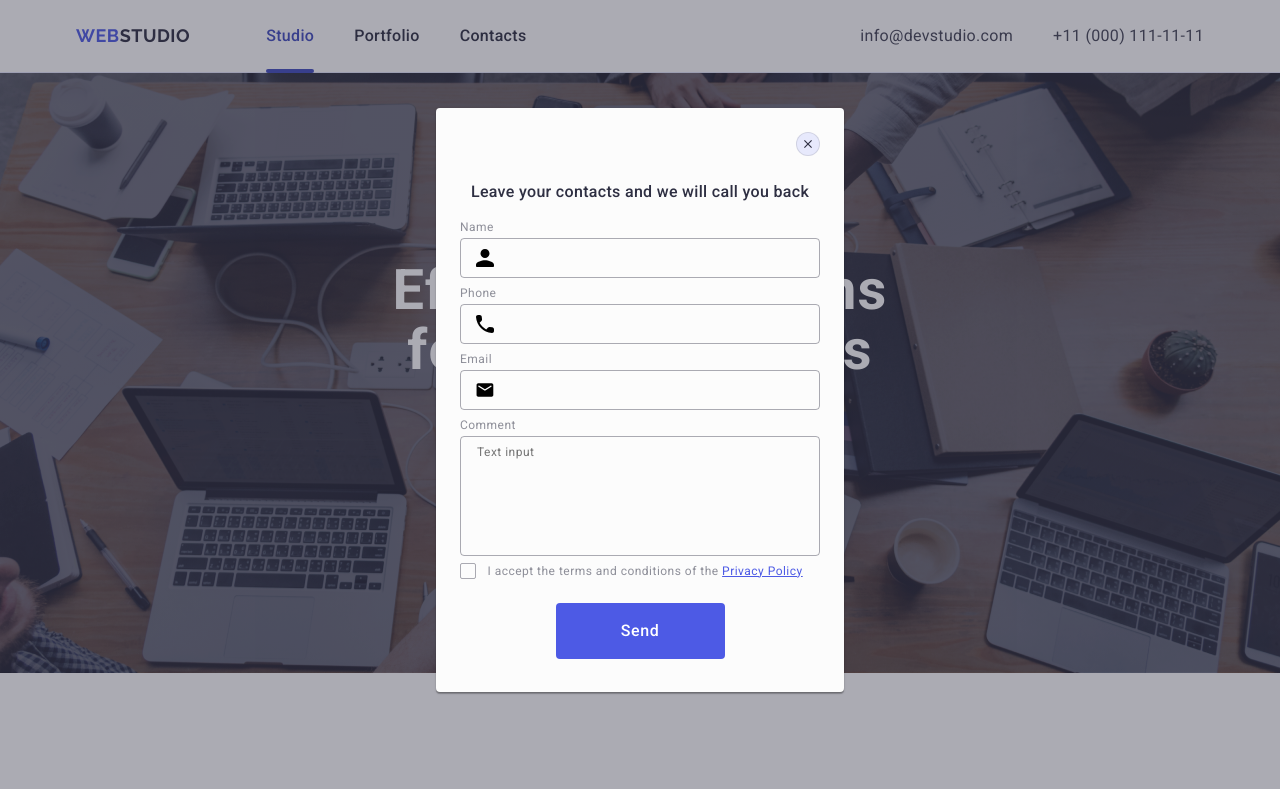
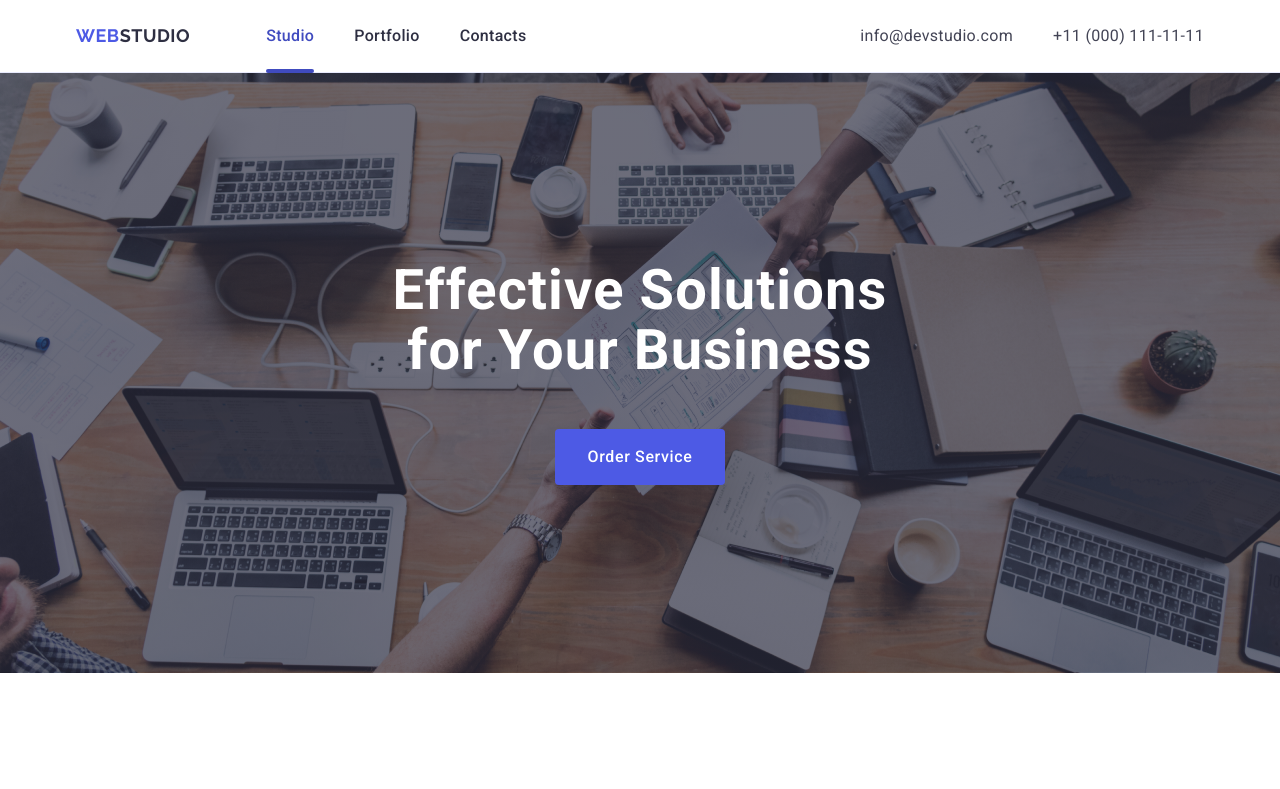
Before and after one commit to AlSash3r/goit-markup-hw-05, a plain HTML site: page index.html in a window 1280 px wide. Shown: the top 789 px of the page. Drawn offline with nearby package versions, Linux system fonts and the light colour scheme.

Commit message:
Homework05 fixed modal

```diff
--- a/index.html
+++ b/index.html
@@ -478,7 +478,7 @@
             </div>
       </div>
     </footer>
-    <div class="modal-window is-open">
+    <div class="modal-window">
       <div class="modal">
         <button type="button" class="close-button">
           <svg class="icon-close" width="8" height="8">
```
